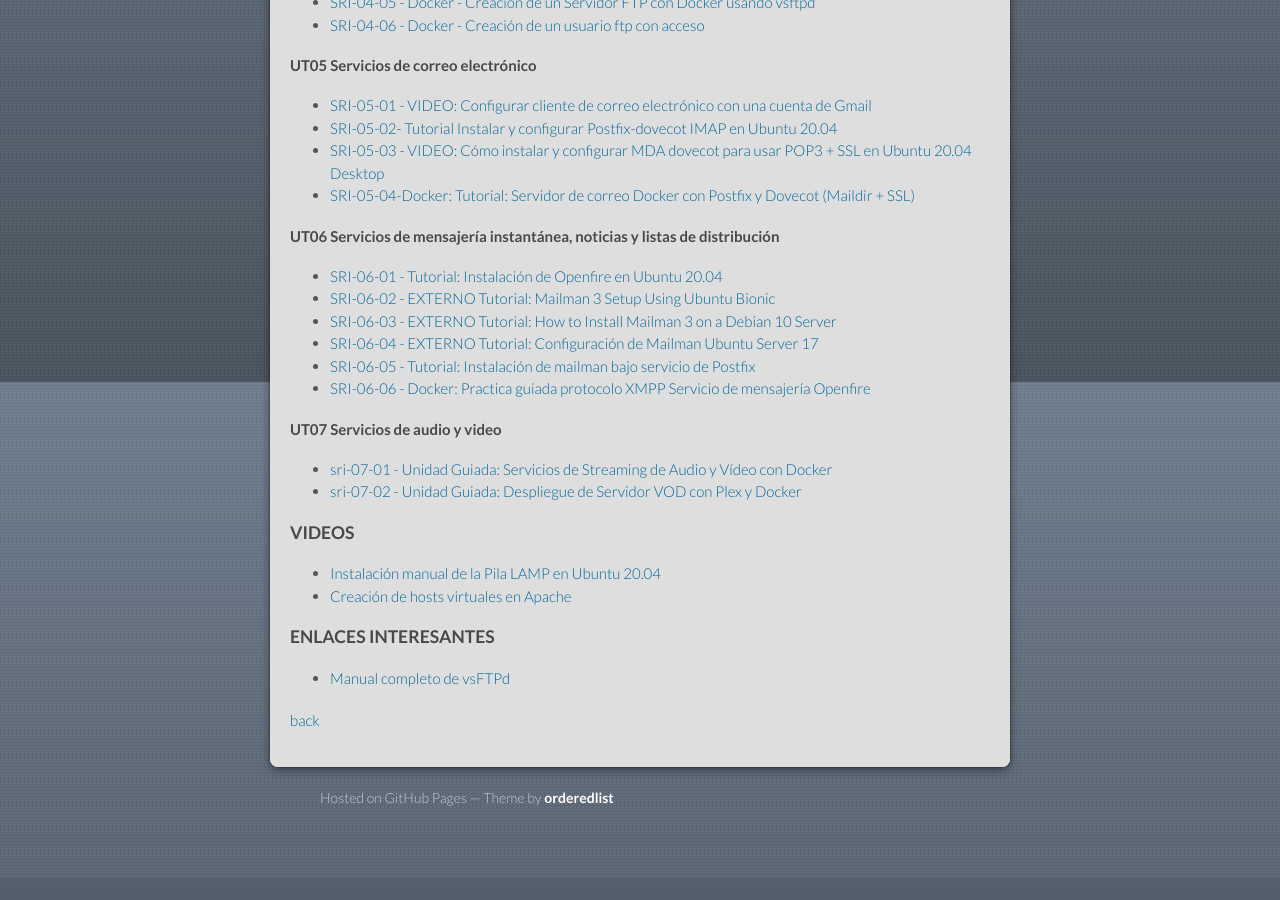
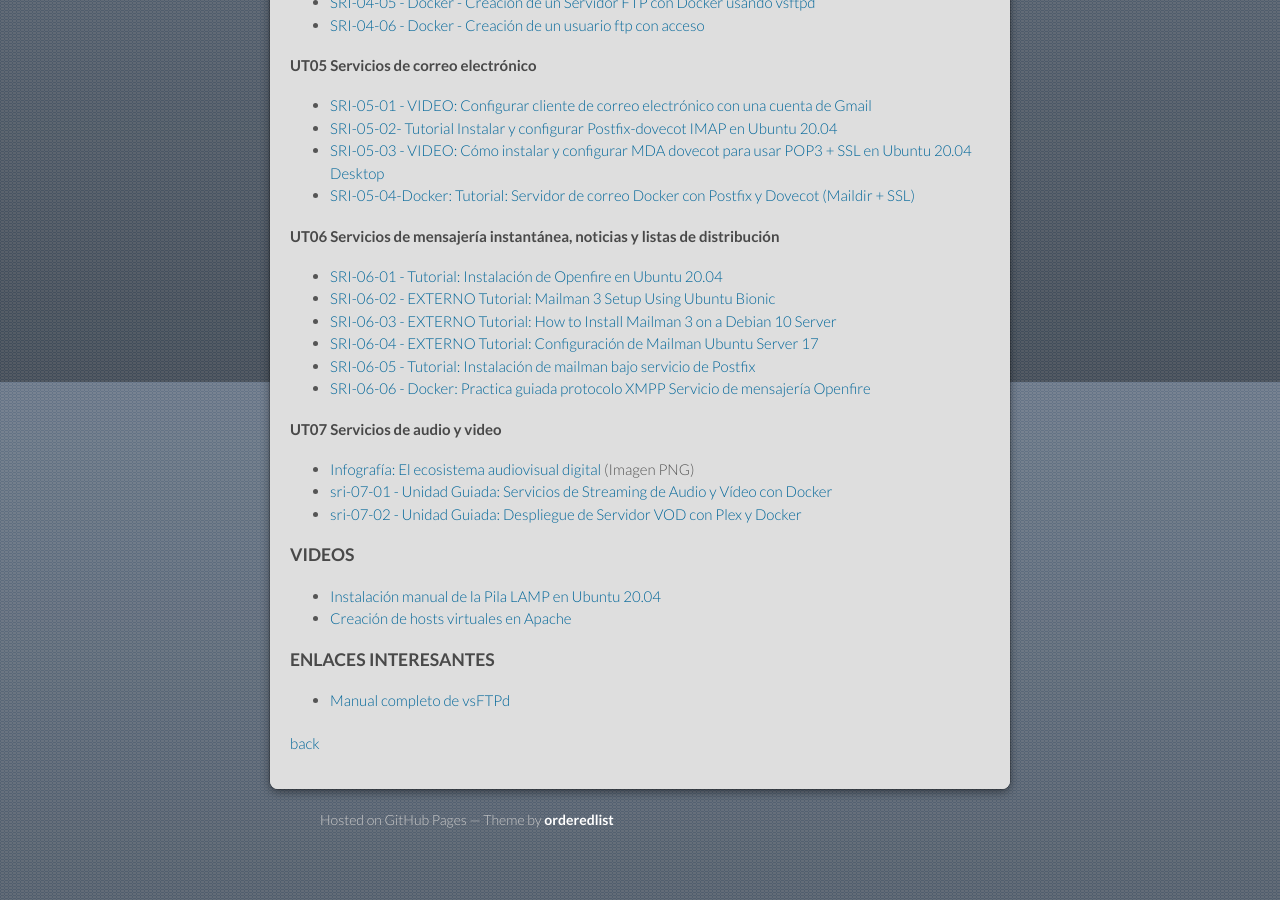
Before and after one commit to mrodara/mrodara.github.io, a Jekyll site: the page built from mods/sri.md, in a window 1280 px wide and 900 px high, scrolled down 1418 px. Built offline with Jekyll 4.4.1, drawn with Linux system fonts in a browser that asks for light colours; our own code applies the rules of GitHub Pages for plain Markdown files; before the commit the page ends 2296 px from its top, so only the background shows below that.

Commit message:
docs: :art: Added Infografía: El ecosistema audiovisual digital
Added Infografía: El ecosistema audiovisual digital

```diff
--- a/mods/sri.md
+++ b/mods/sri.md
@@ -78,6 +78,7 @@
 
 #### UT07 Servicios de audio y video
 
+* [Infografía: El ecosistema audiovisual digital](../documentos/Ecosistema_audiovisual_digital.png) (Imagen PNG)
 * [sri-07-01 - Unidad Guiada: Servicios de Streaming de Audio y Vídeo con Docker](https://colab.research.google.com/drive/1JHk4LTdURB-2rzuClivgiULZeHlfIbBi?usp=sharing)
 * [sri-07-02 - Unidad Guiada: Despliegue de Servidor VOD con Plex y Docker](https://colab.research.google.com/drive/1tasWzgE1_EdXOUiX54Ddzvkx-_0L7v90?usp=sharing)
 
```
Also changed, not shown: 1 other file.
